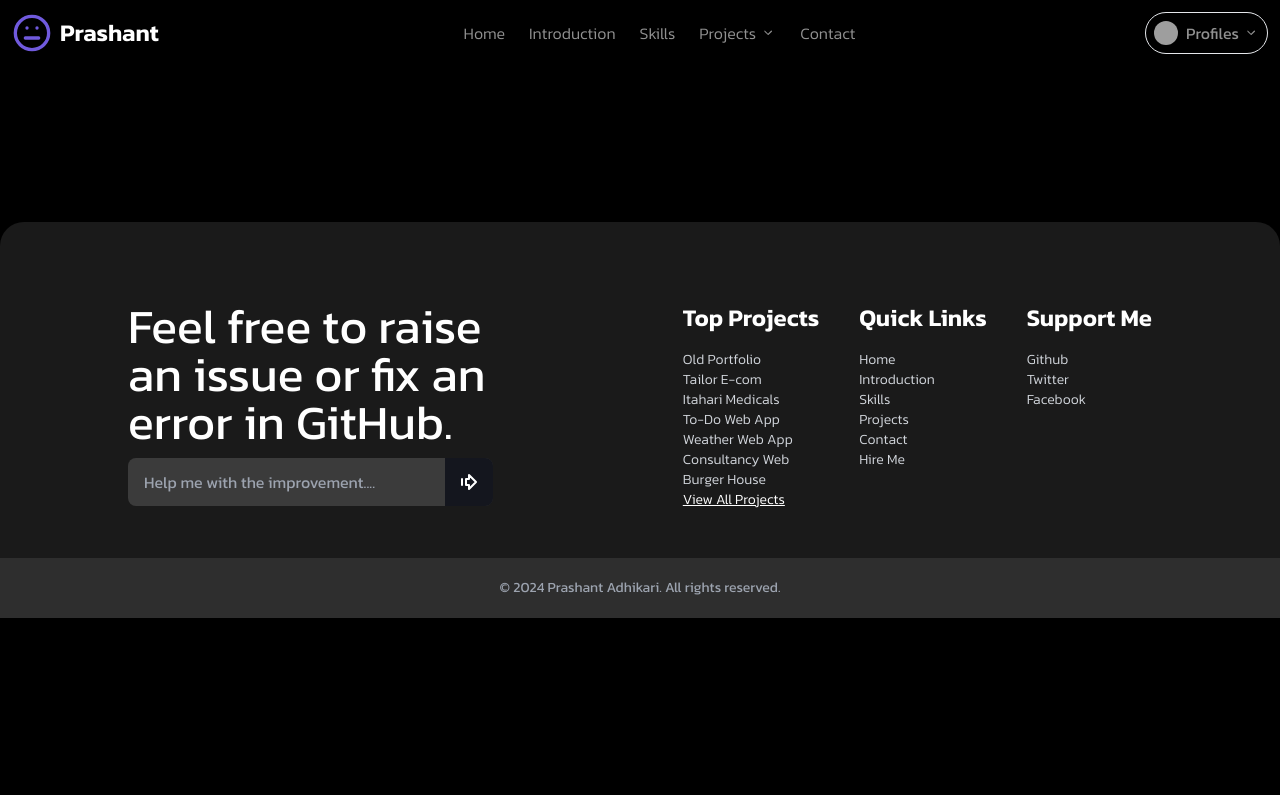
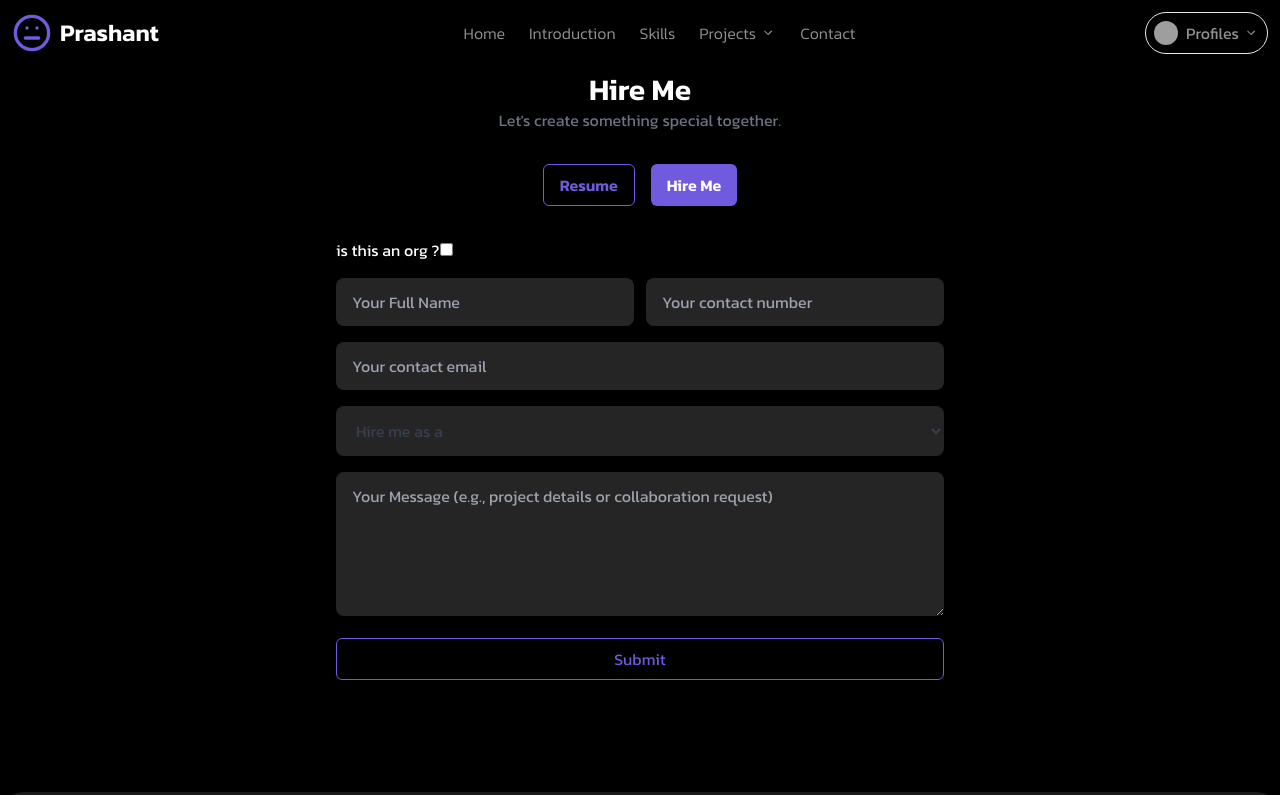
Before and after one commit to pr4shxnt/Portfolio, a React (Vite) app: page /hire-me in a window 1280 px wide. Shown: the top 795 px of the page. Built offline with nearby package versions, Linux system fonts and the light colour scheme; grey boxes are pictures that could not be loaded.

Commit message:
for fucks sake hire section made

```diff
--- a/src/Components/Footer.jsx
+++ b/src/Components/Footer.jsx
@@ -3,16 +3,16 @@ import React from 'react';
 
 const Footer = () => {
   return (
-    <div className='h-full mt-10 rounded-t-3xl w-full bg-[#1A1A1A] text-white flex flex-col justify-between pt-20'>
+    <div className='min-h-[70vh] mt-10 rounded-t-3xl w-full bg-[#1A1A1A] text-white flex flex-col justify-between pt-20'>
       <div className="w-full px-10 md:px-32 flex flex-col md:flex-row justify-between gap-10">
         {/* Left Section */}
-        <div className="md:w-[70%] flex flex-col">
+        <div className="md:w-[70%] flex flex-col gap-6">
           <h1 className="text-5xl text-white">Feel free to raise an issue or fix an error in GitHub.</h1>
           <form action="" className='my-3 text-white relative w-full md:pr-10' >
-                <input placeholder="Help me with the improvement...." className='w-full  bg-gray-100 bg-opacity-15 text-white outline-none  rounded-lg px-4 py-3' type="text" />
-                <div className="absolute top-0 right-0 md:right-10 rounded-r-lg bg-gray-950 bg-opacity-70 p-3 ">
+                <input placeholder="send e-mail for requests." className='w-full  bg-gray-100 bg-opacity-15 text-white outline-none  rounded-lg px-4 py-3' type="text" />
+                <button className="absolute top-0 right-0 md:right-10 rounded-r-lg bg-gray-950 bg-opacity-70 p-3 ">
                 <ArrowBigRightDash />
-                </div>
+                </button>
             </form>
 
 
--- a/src/Components/Forms/Hireme.jsx
+++ b/src/Components/Forms/Hireme.jsx
@@ -1,11 +1,138 @@
-import React from 'react'
+import React, { useState } from "react";
+import CV from "../../assets/PrashantCV.pdf";
 
 const Hireme = () => {
+  const [showForm, setShowForm] = useState(true);
+  const [org, setOrg] = useState(false);
+
   return (
-    <div>
+    <div className="w-screen py-10">
+      <div className="w-full shadow-lg rounded-lg p-8">
+        {/* Header */}
+        <div className="text-center mb-8">
+          <h1 className="text-3xl font-semibold text-white">Hire Me</h1>
+          <p className="text-gray-500">Let's create something special together.</p>
+        </div>
 
+        {/* Toggle Buttons */}
+        <div className="flex justify-center space-x-4 mb-8">
+          <button
+            className={`px-4 py-2 rounded-md font-semibold ${
+              !showForm
+                ? "bg-[#705ADD] text-white"
+                : "p-2 text-center border border-[#705ADD] hover:bg-[#705ADD] hover:text-white ease-in-out duration-300 transition-all  text-[#705ADD]"
+            }`}
+            onClick={() => setShowForm(false)}
+          >
+            Resume
+          </button>
+          <button
+            className={`px-4 py-2 rounded-md font-semibold ${
+              showForm
+                ? "bg-[#705ADD] text-white"
+                : "p-2 text-center border border-[#705ADD] hover:bg-[#705ADD] hover:text-white ease-in-out duration-300 transition-all  text-[#705ADD]"
+            }`}
+            onClick={() => setShowForm(true)}
+          >
+            Hire Me
+          </button>
+        </div>
+
+        {/* Conditional Rendering */}
+        {!showForm ? (
+          /* CV Section */
+          <div className="flex flex-col justify-center mx-auto items-center">
+            <iframe
+              src={CV}
+              title="My CV"
+              className="w-3/4 h-screen rounded-md shadow-md"
+              frameBorder="0"
+            ></iframe>
+            <p className="text-sm text-gray-500 text-center mt-4">
+              Want to download my CV?{" "}
+              <a
+                href={CV}
+                download
+                className="text-blue-500 underline"
+              >
+                Click here
+              </a>
+            </p>
+          </div>
+        ) : (
+          /* Hire Me Form Section */
+          <div className="flex flex-col items-center ">
+
+            <form action="" method="post" className="space-y-4 md:w-1/2 ">
+              {/* Name Input */}
+              <label className="text-white" htmlFor="">is this an org ?
+              <input type="checkbox" onChange={()=>{setOrg(!org)}}/> </label>
+
+
+              <div className="flex gap-3">
+              <input
+                type="text"
+                className="w-full bg-gray-100 bg-opacity-15 text-white outline-none  rounded-lg px-4 py-3"
+                placeholder={!org ?  "Your Full Name" : "Company Name" }
+                required
+              />
+
+              <input
+                type="number"
+                className="w-full bg-gray-100 bg-opacity-15 text-white outline-none  rounded-lg px-4 py-3"
+                placeholder={!org ?  "Your contact number" : "Company's Contact number" }
+                required
+              />
+              </div>
+
+              {/* Email Input */}
+              <input
+                type="email"
+                className="w-full bg-gray-100 bg-opacity-15 text-white outline-none  rounded-lg px-4 py-3"
+                placeholder={!org ?  "Your contact email" : "Company's Contact email" }
+                required
+              />
+
+
+<div className="text-gray-700 mb-4 w-full flex gap-5">
+  <select
+    id="hire-role"
+    className="w-full bg-gray-100 bg-opacity-15 outline-none  rounded-lg px-4 py-3"
+    required
+  >
+    <option className="w-full bg-black text-white outline-none  rounded-lg px-4 py-3" value="" disabled selected>
+      Hire me as a
+    </option>
+    <option className="w-full bg-black text-gray-100 outline-none  rounded-lg px-4 py-3" value="frontend-developer">Frontend Developer</option>
+    <option className="w-full bg-black text-gray-100  outline-none  rounded-lg px-4 py-3" value="backend-developer">Backend Developer</option>
+    <option className="w-full bg-black text-gray-100 outline-none  rounded-lg px-4 py-3" value="fullstack-developer">Fullstack Developer</option>
+    <option className="w-full bg-black text-gray-100 outline-none  rounded-lg px-4 py-3" value="ui-ux-designer">UI/UX Designer</option>
+    <option className="w-full bg-black text-gray-100 outline-none  rounded-lg px-4 py-3" value="web-designer">Web Designer</option>
+    <option className="w-full bg-black text-gray-100 outline-none  rounded-lg px-4 py-3" value="other">Other</option>
+  </select>
+</div>
+
+              {/* Message Textarea */}
+              <textarea
+                className="w-full bg-gray-100 bg-opacity-15 text-white outline-none  rounded-lg px-4 py-3"
+                placeholder="Your Message (e.g., project details or collaboration request)"
+                rows="5"
+                required
+              ></textarea>
+
+              {/* Submit Button */}
+              <button
+                type="submit"
+                className="p-2 w-full text-center border border-[#705ADD] hover:bg-[#705ADD] hover:text-white ease-in-out duration-300 transition-all  text-[#705ADD] rounded-md"
+              >
+                Submit
+              </button>
+            </form>
+          </div>
+        )}
+      </div>
     </div>
-  )
-}
+  );
+};
 
-export default Hireme
+export default Hireme;
--- a/src/Components/Projects.jsx
+++ b/src/Components/Projects.jsx
@@ -8,6 +8,10 @@ const Projects = () => {
       <div className="container mx-auto px-3">
         <div className="grid grid-cols-1 sm:grid-cols-2 lg:grid-cols-3 gap-6">
           {ProjectsData.map((project, index) => (
+            <Link
+            to={`/projects/${project.id}`}
+            className="text-sm font-bold  text-gray-300 hover:text-gray-500 transition-all duration-300 rounded"
+          >
             <div className="">
             <div
               key={index}
@@ -21,12 +25,9 @@ const Projects = () => {
               />
               {/* Hover Effect for Title */}
               <div className="absolute hidden inset-0 md:flex items-center justify-center bg-transparent opacity-0 group-hover:opacity-100 transition-opacity duration-300">
-                <Link
-                  to={`/projects/${project.id}`}
-                  className="text-sm font-bold  text-gray-300 hover:text-gray-500 transition-all duration-300 px-4 py-2 rounded"
-                >
+
                   {project.title}
-                </Link>
+
               </div>
 
 
@@ -39,6 +40,7 @@ const Projects = () => {
              {project.title}
            </Link>
            </div>
+           </Link>
           ))}
         </div>
       </div>
```
Also changed, not shown: src/Components/Data/ProjectsData.jsx (+1 -1 lines), 1 other file (tests, documents, lock files or other folders).
